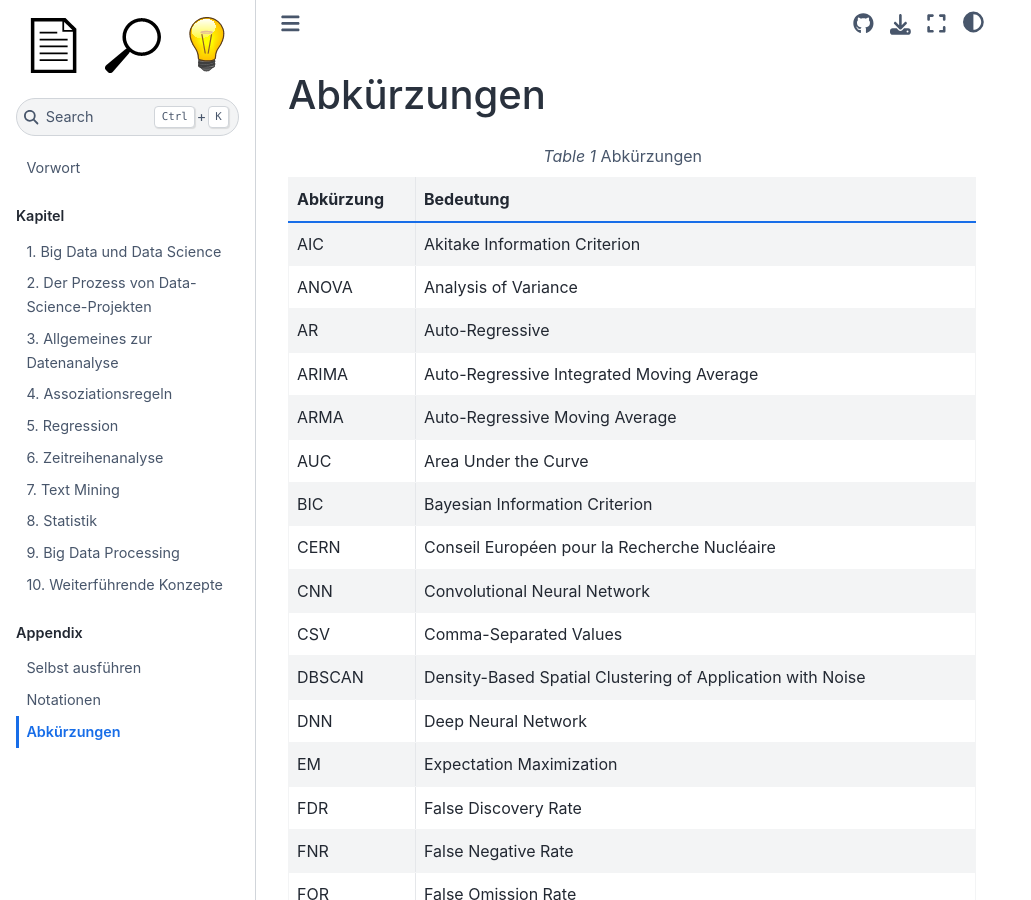
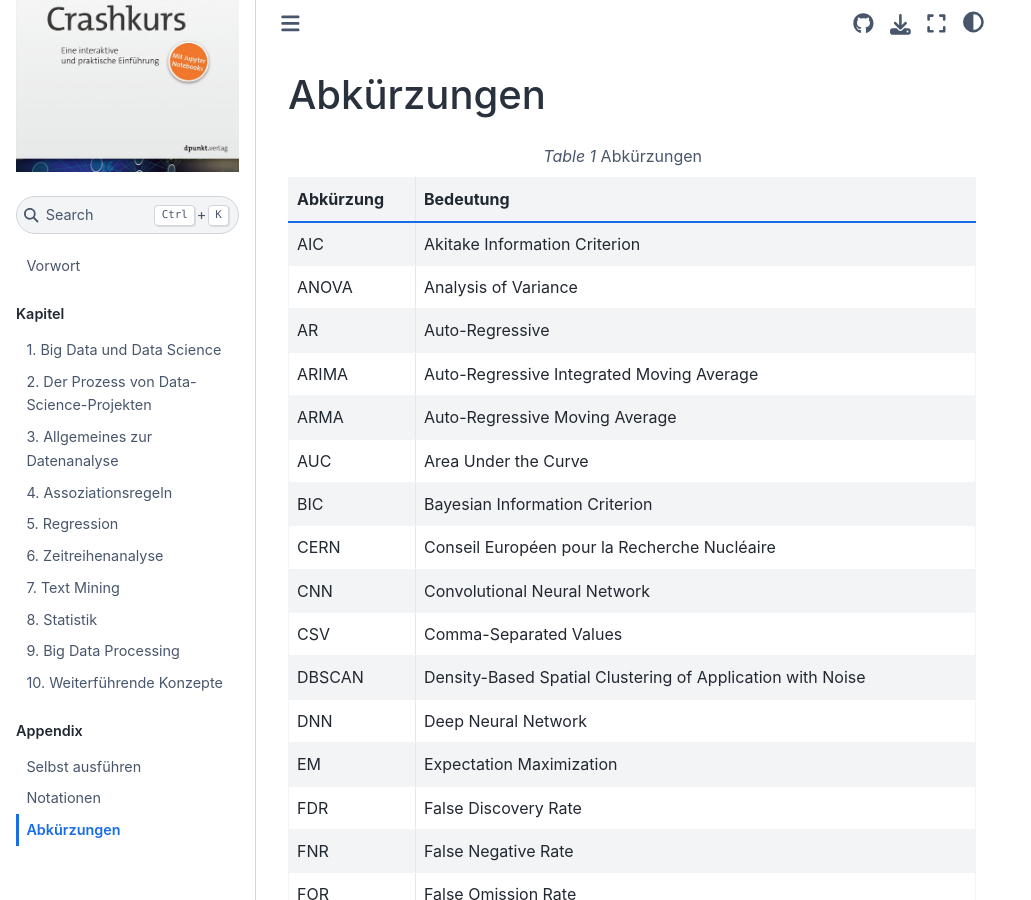
Before and after one commit to sherbold/data-science-crashkurs, a Jupyter Book: the page built from content/chapters/acronyms.ipynb, in a window 1280 px wide and 900 px high. Shown: the whole window, without its empty margins (0-1031 px from the left). Built offline with Jupyter Book 1.0.4 settings and Sphinx 7.4.7 and the Sphinx Book theme 1.1.4, drawn with Linux system fonts in a browser that asks for light colours; pages that are not in the unit, such as notebooks, are missing from menus.

Commit message:
add link to print and update logo

```diff
--- a/content/_config.yml
+++ b/content/_config.yml
@@ -9,7 +9,7 @@
 title: Data Science Crashkurs - Eine interaktive und praktische Einführung
 author: Steffen Herbold
 copyright: "2022"
-logo: logo.png
+logo: bookcover.jpg
 
 repository:
   url: https://github.com/sherbold/einfuehrung-in-data-science
@@ -19,6 +19,7 @@
 
 html:
   use_repository_button: true
+  extra_navbar: Gefällt Ihnen das Buch? Möchten Sie es in den Händen halten und weitere Open Access Bücher unterstützen? <a href="https://dpunkt.de/produkt/data-science-crashkurs/">Dann kaufen Sie die Print Edition.</a>
 
 only_build_toc_files: true
 
```
Also changed, not shown: content/bookcover.jpg (added).
